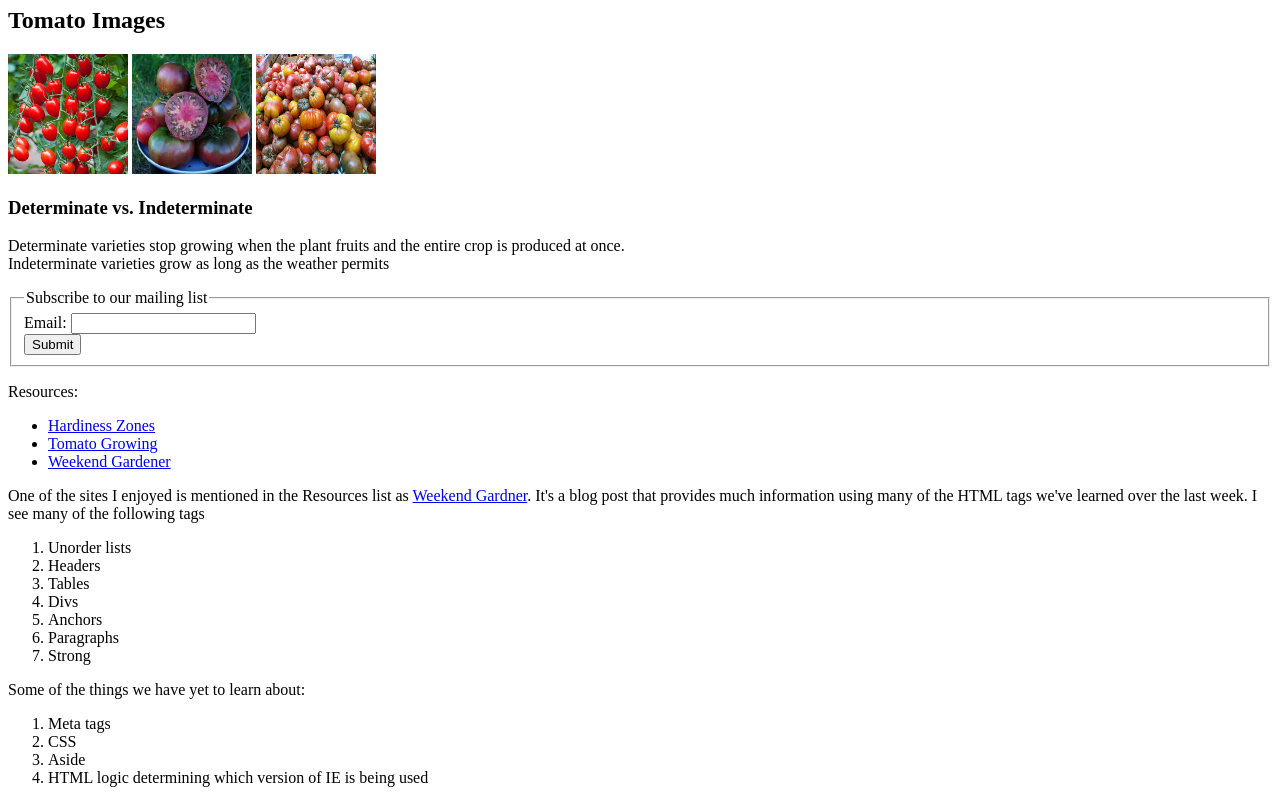
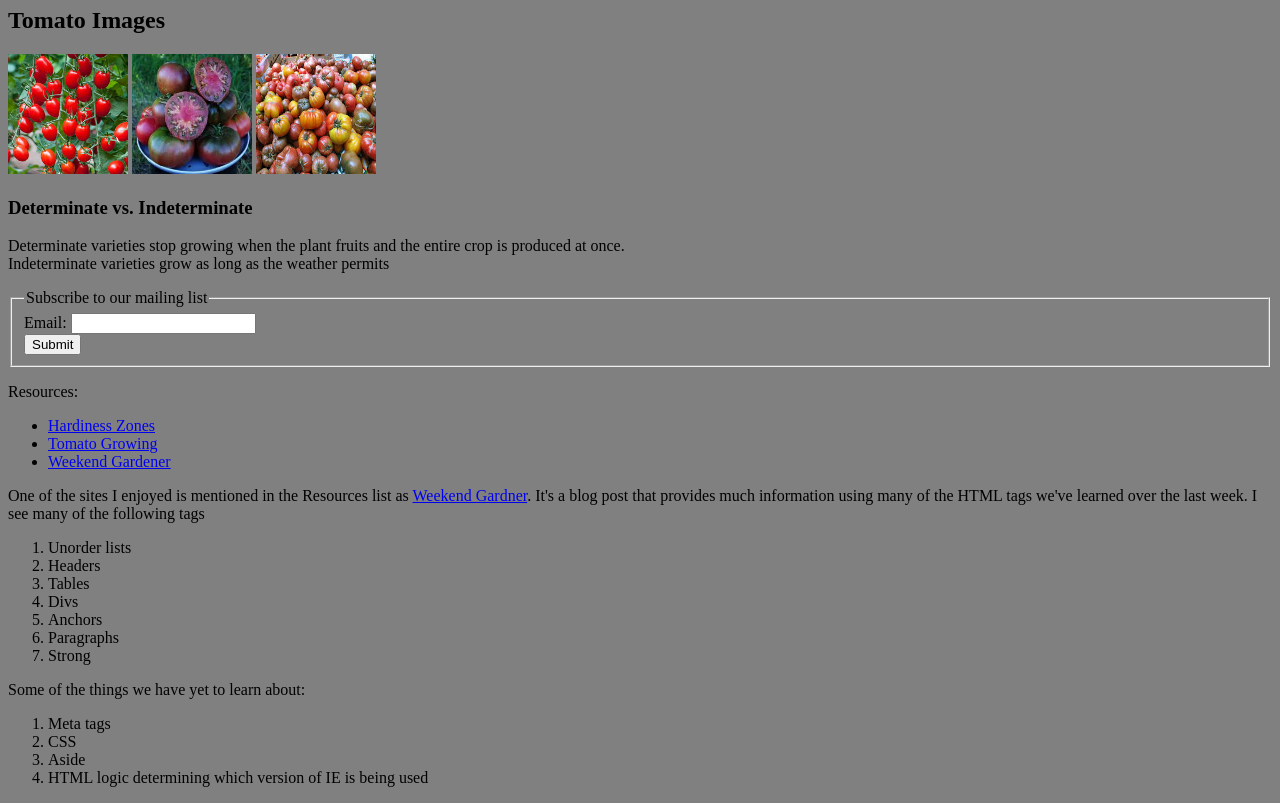
Before and after one commit to kjkalpa/kjkalpa.github.io, a plain HTML site: page index.html in a window 1280 px wide. Shown: the part 73-876 px from the top of the page. Drawn offline with Linux system fonts and the light colour scheme.

Commit message:
Add style sheet

```diff
--- a/index.html
+++ b/index.html
@@ -2,6 +2,7 @@
 <html>
 <head>
   <title>Growing Tomatoes</title>
+  <link rel="stylesheet" type="text/css" href="styles.css">
 </head>
 <body>
 
--- /dev/null
+++ b/styles.css
@@ -0,0 +1,3 @@
+body {
+  background-color: grey;
+}
```
